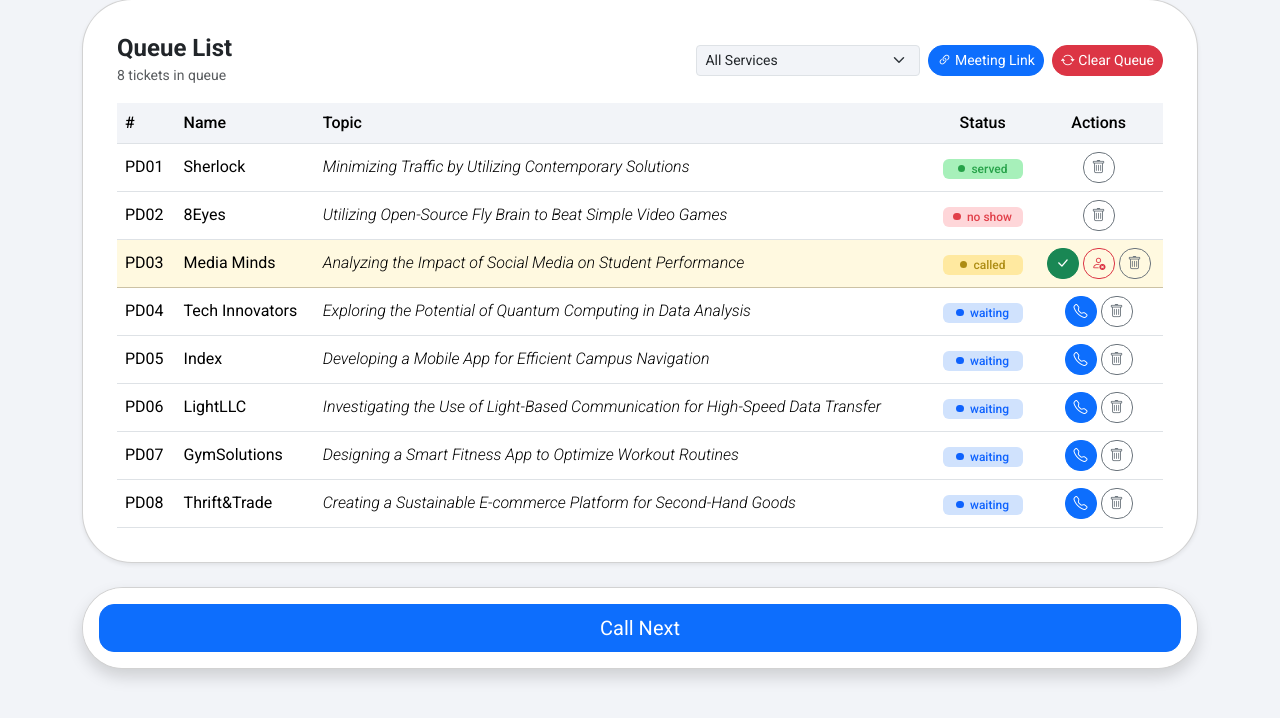
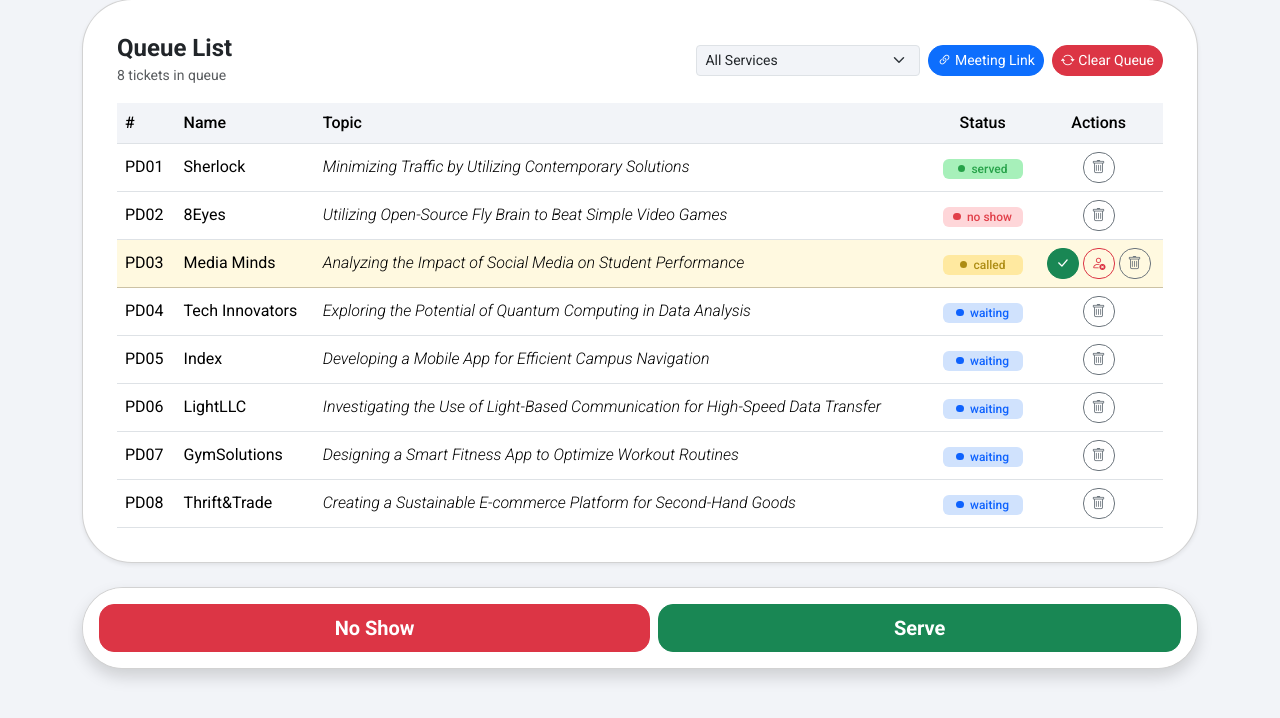
Before and after one commit to gianbonilla-IIT/BONILLA-CCC181, a Flask app: page /staff in a window 1280 px wide. Shown: the part 82-800 px from the top of the page. Run offline with Flask 3, Linux system fonts and the light colour scheme.

Commit message:
implemented 'prevention is better than a cure' ux design (#1)

```diff
--- a/app.py
+++ b/app.py
@@ -162,13 +162,8 @@ def _back_to_dashboard():
     sid = request.form.get("service_id", type=int)
     return redirect(url_for("staff_dashboard", service_id=sid))
 
-
-
-def _finish_current():
-    """Mark whoever is currently being entertained as served."""
-    for t in TICKETS:
-        if t["status"] == "called":
-            t["status"] = "served"
+def _someone_is_called():
+    return any(t["status"] == "called" for t in TICKETS)
 
 @app.get("/staff")
 def staff_dashboard():
@@ -178,7 +173,9 @@ def staff_dashboard():
         rows = [t for t in TICKETS if t["service_id"] == service_id]
     names = {s["id"]: s["name"] for s in SERVICES}
     return render_template("staff.html", rows=rows, services=SERVICES, names=names,
-                           selected=service_id, meeting_link=MEETING_LINK)
+                           selected=service_id, meeting_link=MEETING_LINK,
+                           has_called=_someone_is_called(),
+                           called=next((t for t in TICKETS if t["status"] == "called"), None))
 
 
 @app.post("/staff/tickets/<int:ticket_id>/<action>")
@@ -198,8 +195,9 @@ def staff_action(ticket_id, action):
         if action == "no-show" and t["status"] != "called":
             flash("Only the ticket currently being called can be marked no-show.", "warning")
             return _back_to_dashboard()
-        if action == "call":
-            _finish_current()
+        if action == "call" and _someone_is_called():
+            flash("Serve or mark the current ticket first.", "warning")
+            return _back_to_dashboard()
         t["status"] = new_status
         flash(f"Ticket {label} marked {new_status}.", "info")
     return _back_to_dashboard()
@@ -207,7 +205,9 @@ def staff_action(ticket_id, action):
 
 @app.post("/staff/call-next")
 def call_next():
-    _finish_current()
+    if _someone_is_called():
+        flash("Serve or mark the current ticket first.", "warning")
+        return redirect(url_for("staff_dashboard"))
     nxt = next((t for t in TICKETS if t["status"] == "waiting"), None)
     if nxt:
         nxt["status"] = "called"
--- a/static/css/style.css
+++ b/static/css/style.css
@@ -134,3 +134,7 @@ h2 { color: var(--pale-blue); }
   --bs-btn-disabled-bg: #0D6EFD;
   --bs-btn-disabled-border-color: #0D6EFD;
 }
+
+.div-btn {
+  font-weight: bold;
+}
--- a/templates/staff.html
+++ b/templates/staff.html
@@ -90,7 +90,7 @@
                 <td class="text-center">{{ status_badge(t.status) }}</td>
                 <td class="text-center">
                     <div class="d-inline-flex gap-1">
-                      {% if t.status == "waiting" %}{{ act(t, "call", "Call", "telephone", "btn-primary") }}{% endif %}
+                      {% if t.status == "waiting" and not has_called %}{{ act(t, "call", "Call", "telephone", "btn-primary") }}{% endif %}
                       {% if t.status == "called" %}{{ act(t, "serve", "Serve", "check-lg", "btn-success") }}{% endif %}
                       {% if t.status == "called" %}{{ act(t, "no-show", "No-show", "person-x", "btn-outline-danger") }}{% endif %}
                       {{ act(t, "delete", "Delete", "trash", "btn-outline-secondary", "Delete this ticket permanently?") }}
@@ -111,12 +111,26 @@
   </div>
 </div>
 
-<div class="card shadow sticky-bottom" style="bottom: 1rem;">
+<div class="card shadow sticky-bottom queue-card" style="bottom: 1rem;">
   <div class="card-body p-3">
-    <form method="post" action="{{ url_for('call_next') }}"
-        data-confirm="Call the next ticket? The current one will be marked served.">
-      <button type="submit" class="btn btn-call-next btn-lg w-100">Call Next</button>
-    </form>
+    {% if called %}
+      <div class="d-flex gap-2">
+        <form method="post" action="{{ url_for('staff_action', ticket_id=called.number, action='no-show') }}"
+              class="flex-fill" data-confirm="Mark ticket {{ ticket_label(called) }} as no-show?">
+          <input type="hidden" name="service_id" value="{{ selected or '' }}">
+          <button type="submit" class="btn btn-danger btn-lg w-100 div-btn">No Show</button>
+        </form>
+        <form method="post" action="{{ url_for('staff_action', ticket_id=called.number, action='serve') }}"
+              class="flex-fill" data-confirm="Serve ticket {{ ticket_label(called) }}?">
+          <input type="hidden" name="service_id" value="{{ selected or '' }}">
+          <button type="submit" class="btn btn-success btn-lg w-100 div-btn">Serve</button>
+        </form>
+      </div>
+    {% else %}
+      <form method="post" action="{{ url_for('call_next') }}" data-confirm="Call the next ticket?">
+        <button type="submit" class="btn btn-call-next btn-lg w-100 div-btn">Call Next</button>
+      </form>
+    {% endif %}
   </div>
 </div>
 {% endblock %}
```
